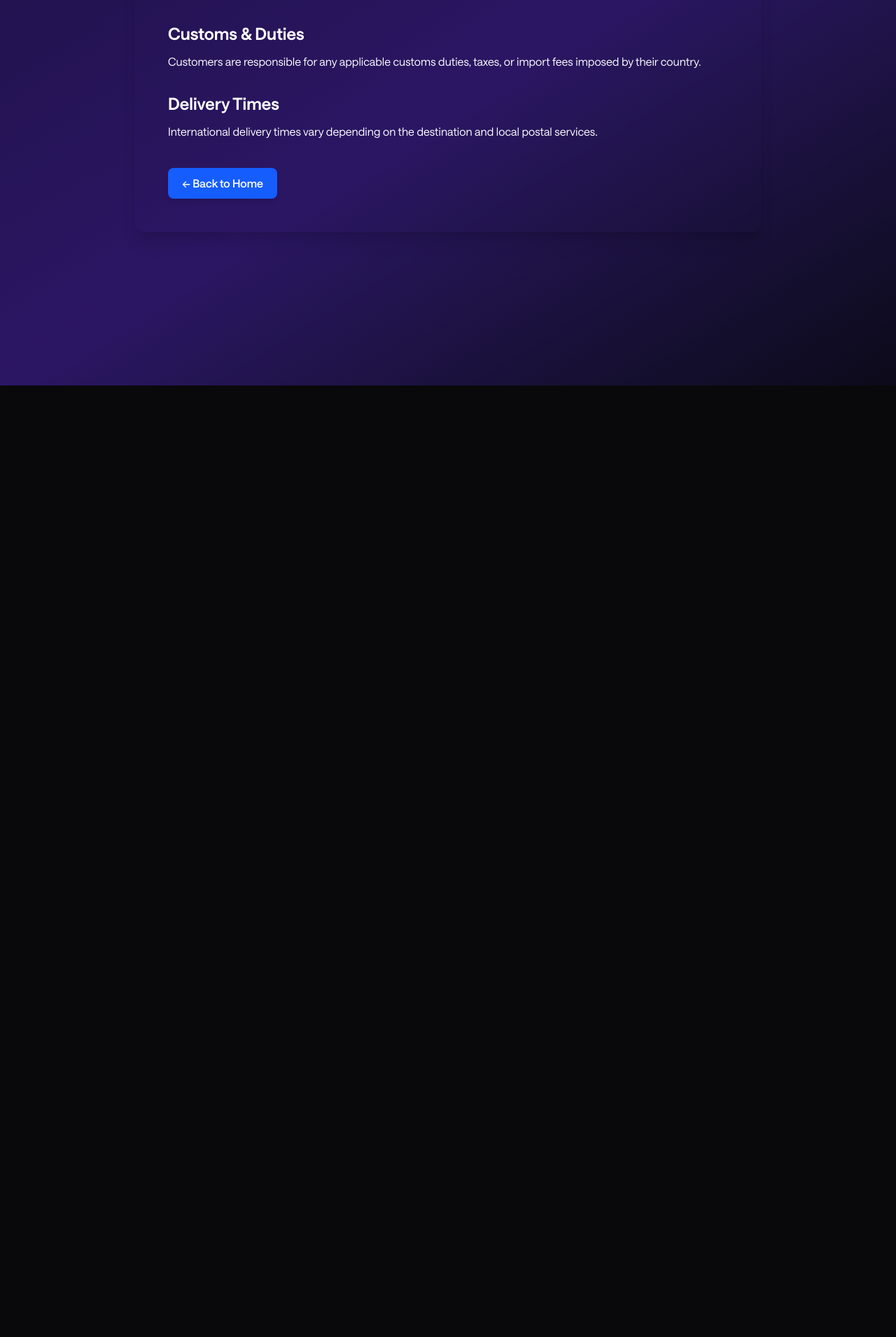
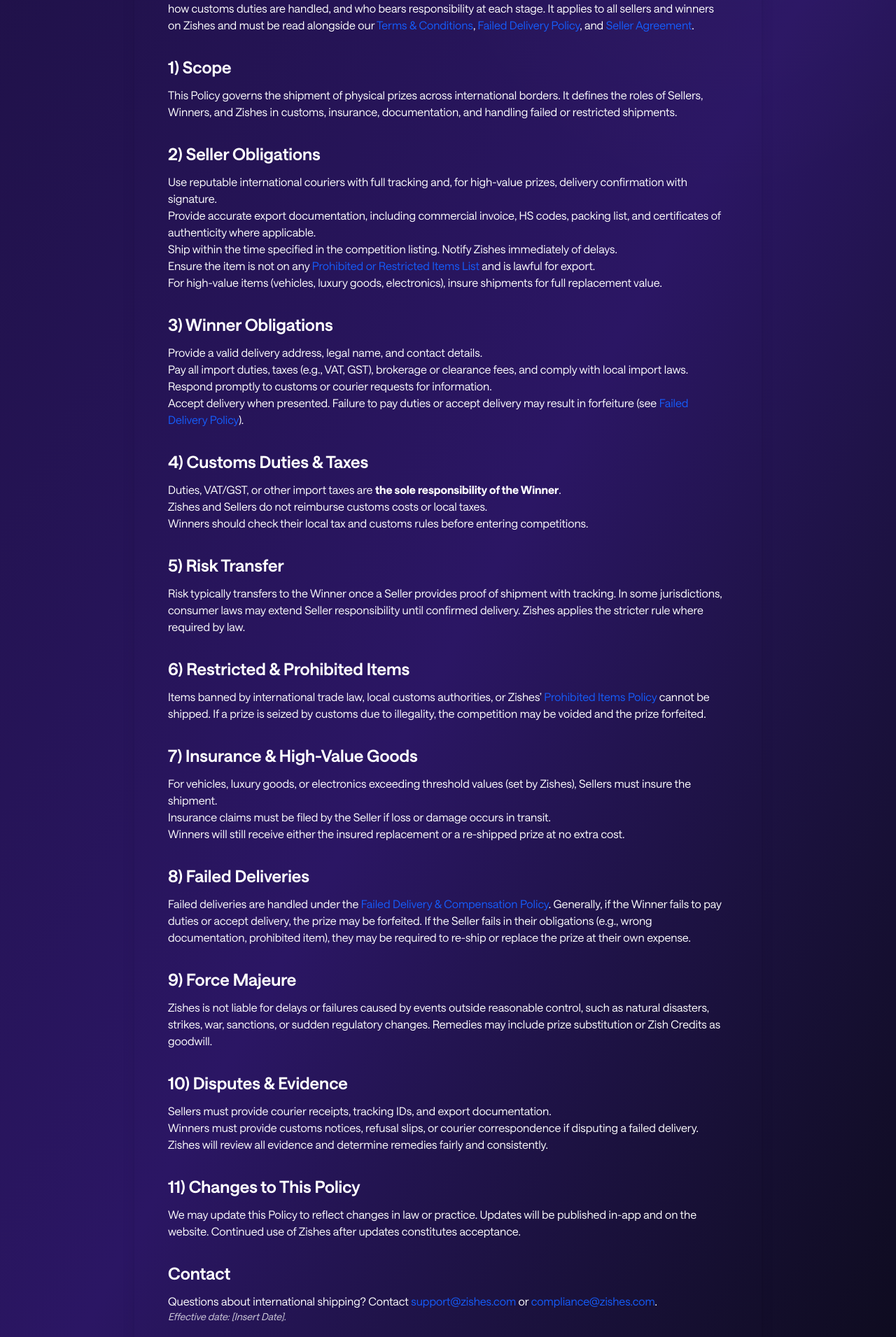
Before and after one commit to PourusK/Zishes-code, a Next.js app: page /international-shipping-policy in a window 1280 px wide. Shown: the part 249-2160 px from the top of the page at 70% size. Before the commit the page ends 800 px from the top, so only its background shows below. Built offline with nearby package versions, Linux system fonts and the light colour scheme.

Commit message:
Update page.tsx

```diff
--- a/src/app/international-shipping-policy/page.tsx
+++ b/src/app/international-shipping-policy/page.tsx
@@ -6,28 +6,236 @@
     <div className="relative bg-transparent min-h-screen py-24 px-4 sm:px-6 lg:px-8">
       <div className="max-w-4xl mx-auto bg-transparent shadow-xl rounded-2xl p-8 md:p-12">
         <h1 className="text-4xl font-extrabold text-white mb-6 border-b pb-4">
-          International Shipping & Customs Policy
+          International Shipping &amp; Customs Policy
         </h1>
+
         <div className="prose prose-lg text-white max-w-none">
           <p>
-            This policy explains how we handle international shipments,
-            including customs clearance and additional charges.
+            This International Shipping &amp; Customs Policy (“Policy”) explains
+            how physical prizes are shipped across borders, how customs duties
+            are handled, and who bears responsibility at each stage. It applies
+            to all sellers and winners on Zishes and must be read alongside our{" "}
+            <Link href="/terms" className="text-blue-600 hover:underline">
+              Terms &amp; Conditions
+            </Link>
+            ,{" "}
+            <Link href="/failed-delivery" className="text-blue-600 hover:underline">
+              Failed Delivery Policy
+            </Link>
+            , and{" "}
+            <Link href="/seller-agreement" className="text-blue-600 hover:underline">
+              Seller Agreement
+            </Link>
+            .
           </p>
+
+          {/* 1. Scope */}
+          <h2 className="text-2xl font-semibold mt-8 mb-3 text-white">1) Scope</h2>
+          <p>
+            This Policy governs the shipment of physical prizes across
+            international borders. It defines the roles of Sellers, Winners, and
+            Zishes in customs, insurance, documentation, and handling failed or
+            restricted shipments.
+          </p>
+
+          {/* 2. Seller Obligations */}
           <h2 className="text-2xl font-semibold mt-8 mb-3 text-white">
-            Customs & Duties
+            2) Seller Obligations
+          </h2>
+          <ul>
+            <li>
+              Use reputable international couriers with full tracking and, for
+              high-value prizes, delivery confirmation with signature.
+            </li>
+            <li>
+              Provide accurate export documentation, including commercial
+              invoice, HS codes, packing list, and certificates of authenticity
+              where applicable.
+            </li>
+            <li>
+              Ship within the time specified in the competition listing. Notify
+              Zishes immediately of delays.
+            </li>
+            <li>
+              Ensure the item is not on any{" "}
+              <Link href="/prohibited-items" className="text-blue-600 hover:underline">
+                Prohibited or Restricted Items List
+              </Link>{" "}
+              and is lawful for export.
+            </li>
+            <li>
+              For high-value items (vehicles, luxury goods, electronics), insure
+              shipments for full replacement value.
+            </li>
+          </ul>
+
+          {/* 3. Winner Obligations */}
+          <h2 className="text-2xl font-semibold mt-8 mb-3 text-white">
+            3) Winner Obligations
+          </h2>
+          <ul>
+            <li>
+              Provide a valid delivery address, legal name, and contact details.
+            </li>
+            <li>
+              Pay all import duties, taxes (e.g., VAT, GST), brokerage or
+              clearance fees, and comply with local import laws.
+            </li>
+            <li>
+              Respond promptly to customs or courier requests for information.
+            </li>
+            <li>
+              Accept delivery when presented. Failure to pay duties or accept
+              delivery may result in forfeiture (see{" "}
+              <Link href="/failed-delivery" className="text-blue-600 hover:underline">
+                Failed Delivery Policy
+              </Link>
+              ).
+            </li>
+          </ul>
+
+          {/* 4. Customs Duties & Taxes */}
+          <h2 className="text-2xl font-semibold mt-8 mb-3 text-white">
+            4) Customs Duties &amp; Taxes
+          </h2>
+          <ul>
+            <li>
+              Duties, VAT/GST, or other import taxes are{" "}
+              <strong>the sole responsibility of the Winner</strong>.
+            </li>
+            <li>
+              Zishes and Sellers do not reimburse customs costs or local taxes.
+            </li>
+            <li>
+              Winners should check their local tax and customs rules before
+              entering competitions.
+            </li>
+          </ul>
+
+          {/* 5. Risk Transfer */}
+          <h2 className="text-2xl font-semibold mt-8 mb-3 text-white">
+            5) Risk Transfer
           </h2>
           <p>
-            Customers are responsible for any applicable customs duties, taxes,
-            or import fees imposed by their country.
+            Risk typically transfers to the Winner once a Seller provides proof
+            of shipment with tracking. In some jurisdictions, consumer laws may
+            extend Seller responsibility until confirmed delivery. Zishes
+            applies the stricter rule where required by law.
           </p>
+
+          {/* 6. Restricted & Prohibited Items */}
           <h2 className="text-2xl font-semibold mt-8 mb-3 text-white">
-            Delivery Times
+            6) Restricted &amp; Prohibited Items
           </h2>
           <p>
-            International delivery times vary depending on the destination and
-            local postal services.
+            Items banned by international trade law, local customs authorities,
+            or Zishes’{" "}
+            <Link href="/prohibited-items" className="text-blue-600 hover:underline">
+              Prohibited Items Policy
+            </Link>{" "}
+            cannot be shipped. If a prize is seized by customs due to
+            illegality, the competition may be voided and the prize forfeited.
+          </p>
+
+          {/* 7. Insurance & High-Value Goods */}
+          <h2 className="text-2xl font-semibold mt-8 mb-3 text-white">
+            7) Insurance &amp; High-Value Goods
+          </h2>
+          <ul>
+            <li>
+              For vehicles, luxury goods, or electronics exceeding threshold
+              values (set by Zishes), Sellers must insure the shipment.
+            </li>
+            <li>
+              Insurance claims must be filed by the Seller if loss or damage
+              occurs in transit.
+            </li>
+            <li>
+              Winners will still receive either the insured replacement or a
+              re-shipped prize at no extra cost.
+            </li>
+          </ul>
+
+          {/* 8. Failed Deliveries */}
+          <h2 className="text-2xl font-semibold mt-8 mb-3 text-white">
+            8) Failed Deliveries
+          </h2>
+          <p>
+            Failed deliveries are handled under the{" "}
+            <Link href="/failed-delivery" className="text-blue-600 hover:underline">
+              Failed Delivery &amp; Compensation Policy
+            </Link>
+            . Generally, if the Winner fails to pay duties or accept delivery,
+            the prize may be forfeited. If the Seller fails in their obligations
+            (e.g., wrong documentation, prohibited item), they may be required
+            to re-ship or replace the prize at their own expense.
+          </p>
+
+          {/* 9. Force Majeure */}
+          <h2 className="text-2xl font-semibold mt-8 mb-3 text-white">
+            9) Force Majeure
+          </h2>
+          <p>
+            Zishes is not liable for delays or failures caused by events outside
+            reasonable control, such as natural disasters, strikes, war,
+            sanctions, or sudden regulatory changes. Remedies may include prize
+            substitution or Zish Credits as goodwill.
+          </p>
+
+          {/* 10. Disputes & Evidence */}
+          <h2 className="text-2xl font-semibold mt-8 mb-3 text-white">
+            10) Disputes &amp; Evidence
+          </h2>
+          <ul>
+            <li>
+              Sellers must provide courier receipts, tracking IDs, and export
+              documentation.
+            </li>
+            <li>
+              Winners must provide customs notices, refusal slips, or courier
+              correspondence if disputing a failed delivery.
+            </li>
+            <li>
+              Zishes will review all evidence and determine remedies fairly and
+              consistently.
+            </li>
+          </ul>
+
+          {/* 11. Changes */}
+          <h2 className="text-2xl font-semibold mt-8 mb-3 text-white">
+            11) Changes to This Policy
+          </h2>
+          <p>
+            We may update this Policy to reflect changes in law or practice.
+            Updates will be published in-app and on the website. Continued use
+            of Zishes after updates constitutes acceptance.
+          </p>
+
+          {/* Contact */}
+          <h2 className="text-2xl font-semibold mt-8 mb-3 text-white">Contact</h2>
+          <p>
+            Questions about international shipping? Contact{" "}
+            <a
+              href="mailto:support@zishes.com"
+              className="text-blue-600 hover:underline"
+            >
+              support@zishes.com
+            </a>{" "}
+            or{" "}
+            <a
+              href="mailto:compliance@zishes.com"
+              className="text-blue-600 hover:underline"
+            >
+              compliance@zishes.com
+            </a>
+            .
+          </p>
+
+          <p className="text-sm opacity-80">
+            <em>Effective date: [Insert Date].</em>
           </p>
         </div>
+
         <div className="mt-10">
           <Link
             href="/#footer"
```
